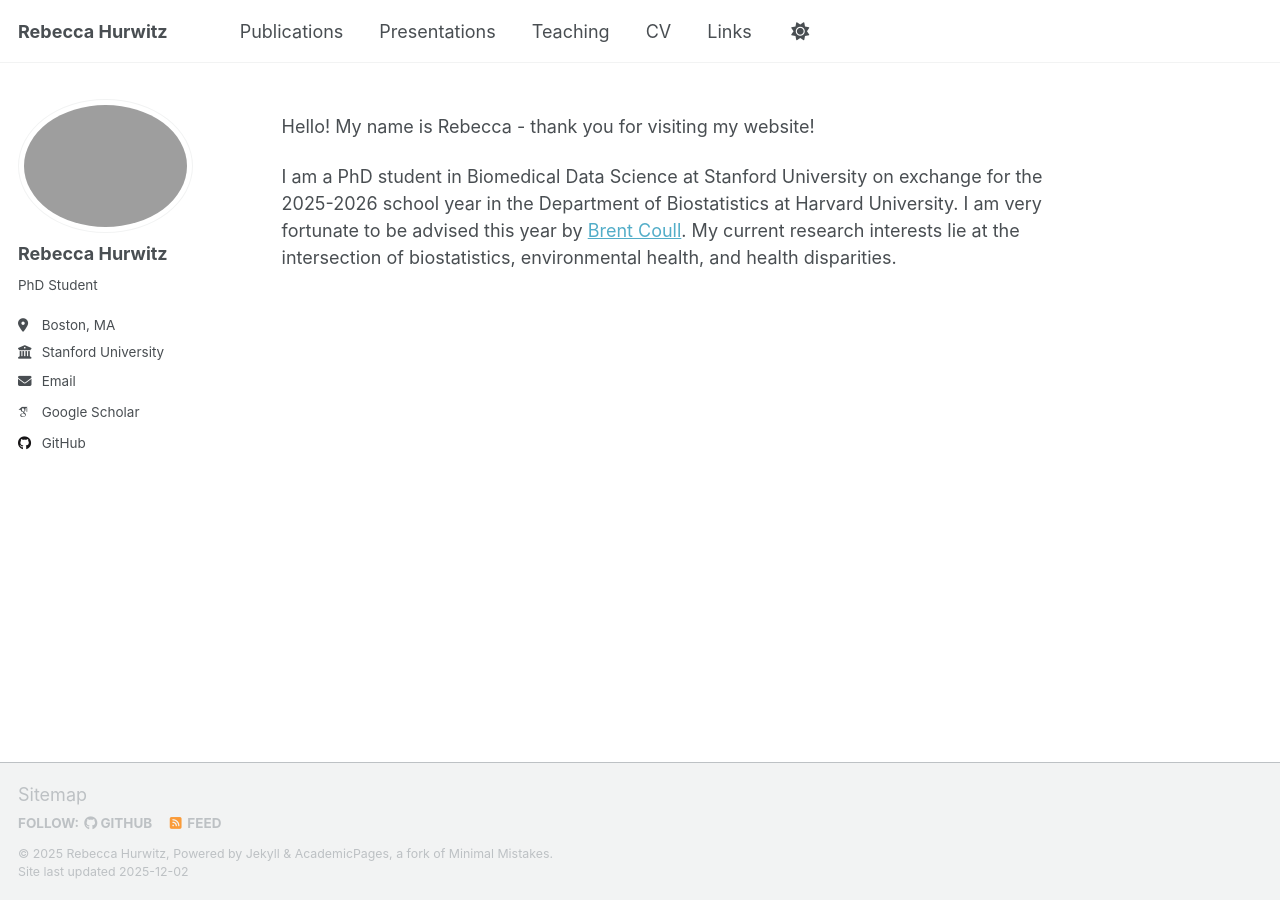
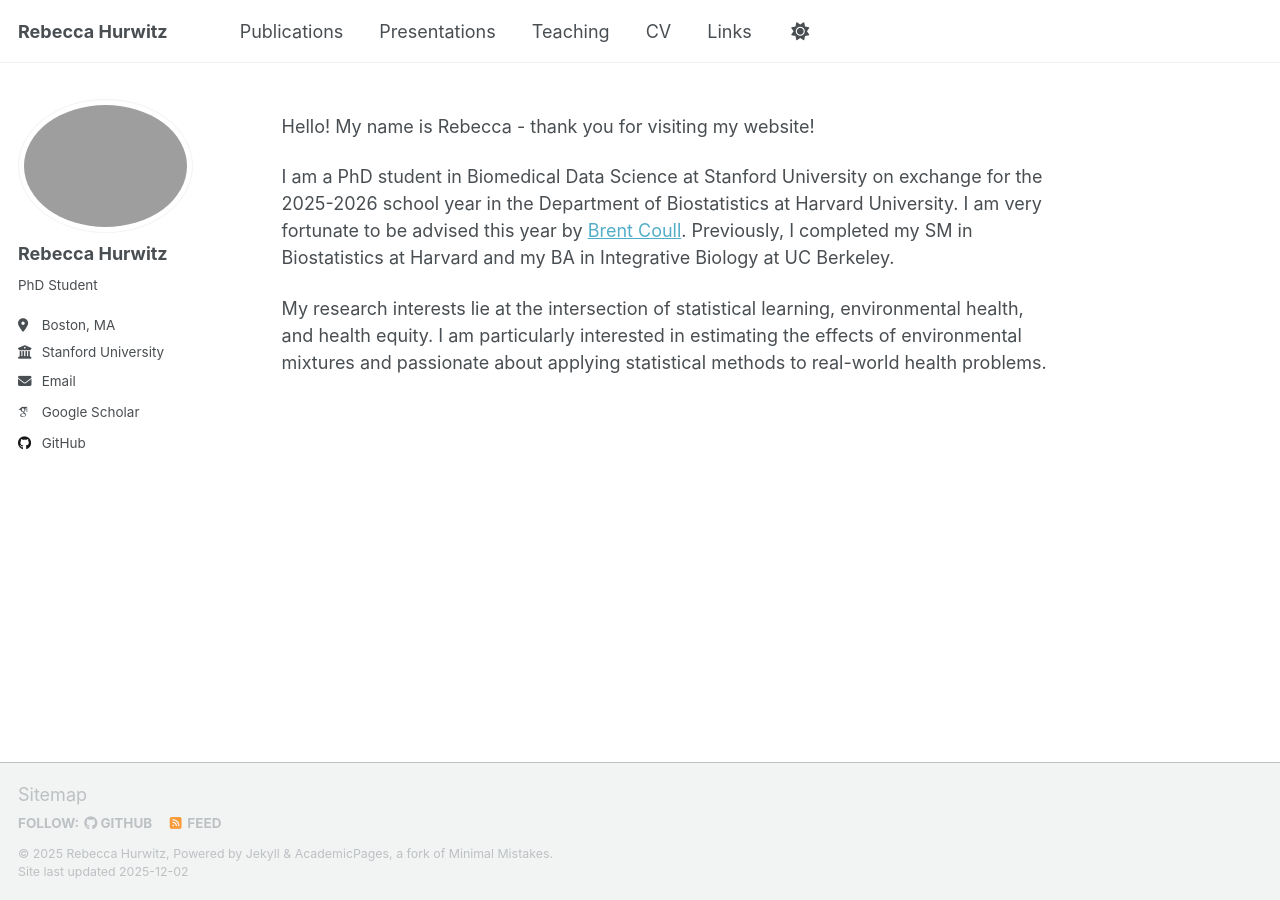
Before and after one commit to rebeccahurwitz/rebeccahurwitz.github.io, a Jekyll site: the page built from _pages/about.md, in a window 1280 px wide. Built offline with Jekyll 4.4.1, drawn with Linux system fonts in a browser that asks for light colours; some web fonts are replaced; a script that is not in the unit is left out.

Commit message:
Update about.md

```diff
--- a/_pages/about.md
+++ b/_pages/about.md
@@ -9,4 +9,6 @@
 
 Hello! My name is Rebecca - thank you for visiting my website!
 
-I am a PhD student in Biomedical Data Science at Stanford University on exchange for the 2025-2026 school year in the Department of Biostatistics at Harvard University. I am very fortunate to be advised this year by <a href="https://hsph.harvard.edu/profile/brent-coull/">Brent Coull</a>. My current research interests lie at the intersection of biostatistics, environmental health, and health disparities.
+I am a PhD student in Biomedical Data Science at Stanford University on exchange for the 2025-2026 school year in the Department of Biostatistics at Harvard University. I am very fortunate to be advised this year by <a href="https://hsph.harvard.edu/profile/brent-coull/">Brent Coull</a>. Previously, I completed my SM in Biostatistics at Harvard and my BA in Integrative Biology at UC Berkeley.
+
+My research interests lie at the intersection of statistical learning, environmental health, and health equity. I am particularly interested in estimating the effects of environmental mixtures and passionate about applying statistical methods to real-world health problems.
```
